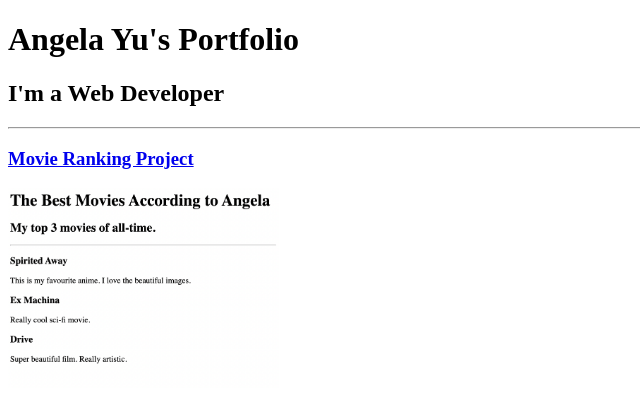
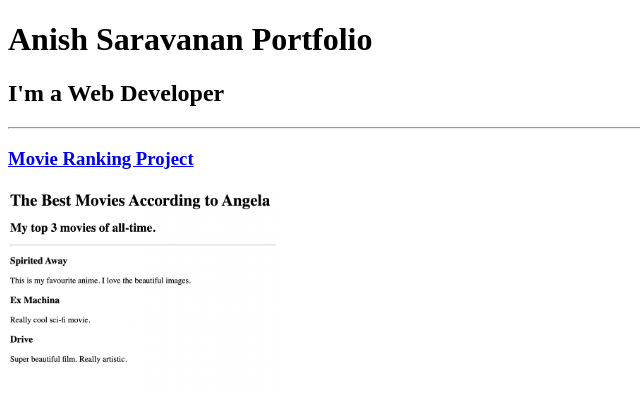
Before and after one commit to anish-saravanan/html-portfolio, a plain HTML site: page index.html in a window 1280 px wide. Shown: the top 408 px of the page, without its empty margins (0-640 px from the left). Drawn offline with Linux system fonts and the light colour scheme.

Commit message:
index.html

```diff
--- a/index.html
+++ b/index.html
@@ -33,11 +33,11 @@ https://developer.mozilla.org/en-US/docs/Web/HTML/Element/img#attr-height -->
 
 <head>
   <meta charset="UTF-8">
-  <title>Angela's Portfolio</title>
+  <title>Anish's Portfolio</title>
 </head>
 
 <body>
-  <h1>Angela Yu's Portfolio</h1>
+  <h1>Anish Saravanan Portfolio</h1>
   <h2>I'm a Web Developer</h2>
   <hr />
   <h3><a href="./public/movie-ranking.html">Movie Ranking Project</a></h3>
```
